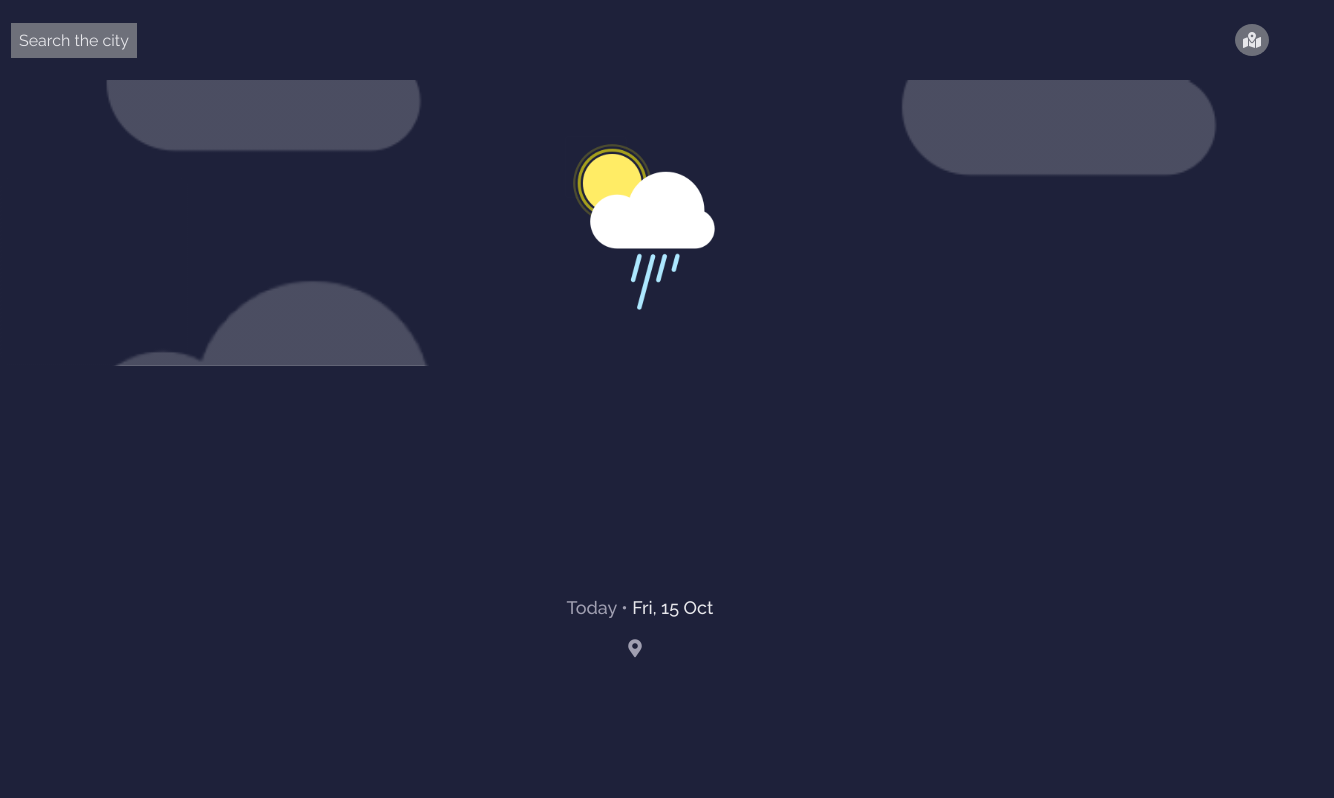
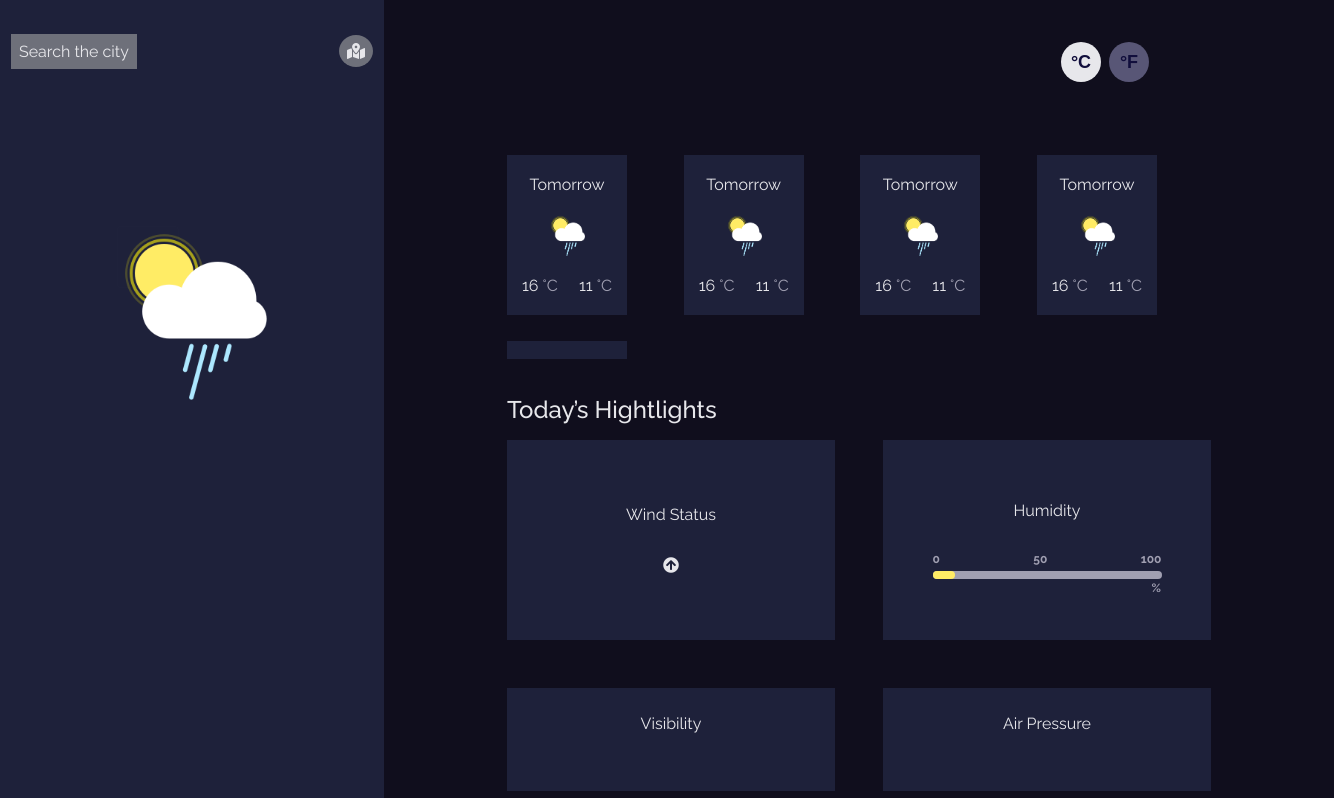
Before and after one commit to aayushm96/weatherapp, a plain HTML site: page index.html in a window 1280 px wide. Shown: the top 798 px of the page, 1334 px wide, since content can reach past the window. Drawn offline with Linux system fonts and the light colour scheme; no server answers.

Commit message:
responsive feature

```diff
--- a/app.js
+++ b/app.js
@@ -16,6 +16,8 @@ const visibility = document.getElementById('w-visibility');
 const pressure = document.getElementById('w-pressure');
 
 const nav = document.getElementById('mobile-nav');
+const hero = document.getElementById('hero');
+
 
 
 closeBtn.addEventListener('click', hide);
@@ -23,12 +25,16 @@ hide();
 function hide() {
     if (nav.classList.contains('weather-nav-show')) {
         nav.classList.remove('weather-nav-show')
+        hero.style.display = 'grid';
+
     }
 }
 
 
 searchBtn.addEventListener('click', (e) => {
     nav.classList.add('weather-nav-show');
+    hero.style.display = 'none';
+
 })
 
 
@@ -72,6 +78,7 @@ const wSearch = document.getElementById('w-search').addEventListener('click', (e
             wind.innerHTML = `${data.wind.speed}<span>mph</span>`;
             const newDirection = data.wind.deg;
             direction.style.transform = `rotate(${newDirection}deg)`;
+
 
             humidity.innerHTML = `${data.main.humidity}<span>%</span>`;
             humidityfill.style.width = `${data.main.humidity}%`
@@ -123,17 +130,18 @@ const geolocation = document.getElementById('w-geolocation').addEventListener('c
                 const newIcon = data.weather[0].icon;
                 icon.setAttribute('src', `https://openweathermap.org/img/wn/${newIcon}@2x.png`)
 
-                wind.innerHTML = `${data.wind.speed}<span>mph</span>`;
+                wind.innerHTML = `${data.wind.speed} <span>mph</span>`;
                 const newDirection = data.wind.deg;
                 direction.style.transform = `rotate(${newDirection}deg)`;
 
-                humidity.innerHTML = `${data.main.humidity}<span>%</span>`;
+
+                humidity.innerHTML = `${data.main.humidity} <span>%</span>`;
                 humidityfill.style.width = `${data.main.humidity}%`
 
                 const newVisibilty = Math.floor((data.visibility) / 1609);
-                visibility.innerHTML = `${newVisibilty}<span>miles</span>`;
+                visibility.innerHTML = `${newVisibilty} <span>miles</span>`;
 
-                pressure.innerHTML = `${data.main.pressure}<span>hPa</span>`;
+                pressure.innerHTML = `${data.main.pressure} <span>hPa</span>`;
             });
     }
     getLocation();
@@ -141,3 +149,10 @@ const geolocation = document.getElementById('w-geolocation').addEventListener('c
 
 
 });
+
+const neww = 'https://api.openweathermap.org/data/2.5/forecast?q=lucknow&appid=b6291b4c6cf82a1db1adbdf33aad5d3f'
+fetch(neww)
+    .then(response => response.json())
+    .then(data => {
+        console.log(data)
+    });
--- a/index.html
+++ b/index.html
@@ -61,7 +61,13 @@
 
 
 
-        <section class="weather-unit-display"></section>
+
+        <section class="weather-unit-display">
+            <form class="unit">
+                <input type="radio" name="unit" checked>
+                <input type="radio" name="unit">
+            </form>
+        </section>
 
         <section class="forcast-display">
             <div class="forcast-card">
@@ -113,7 +119,7 @@
                 <div class="highlight">
                     <p>Wind Status</p>
                     <h1 id="w-wind"></h1>
-                    <div><i id="w-direction" class="fas fa-arrow-circle-up"></i></div>
+                    <div id="w-degree"><i id="w-direction" class="fas fa-arrow-circle-up"></i></div>
                 </div>
                 <div class="highlight">
                     <p>Humidity</p>
@@ -142,6 +148,7 @@
             </div>
         </section>
 
+
     </div>
     <script src="/app.js"></script>
 </body>
--- a/styles/_layout.scss
+++ b/styles/_layout.scss
@@ -1,12 +1,14 @@
-// .container {
-//     display: grid;
-//     grid-template-rows: repeat(3, 1fr);
-//     grid-template-columns: 1fr;
-// }
+.container {
+    display: grid;
+    grid-template-columns: 30% 70%;
+    grid-template-rows: 10% 25% auto;
+    min-height: 100vh;
+}
 
 //search navigation box
 .weather-nav-display {
-    position: fixed;
+    // position: fixed;
+    grid-row: 1/4;
     height: 100vh;
     width: 100%;
 }
@@ -18,47 +20,51 @@
 }
 //hero page
 .weather-display {
-    height: 100vh;
+    grid-row: 1/4;
+    display: grid;
+    grid-template-rows: 10% 90%;
 }
 
 .weather-box {
     display: flex;
     justify-content: space-between;
     align-items: center;
-    height: 10vh;
+    // height: 10vh;
 }
 
 .weather-details {
-    display: grid;
-    grid-template-columns: 1fr;
-    grid-template-rows: auto;
-    justify-content: center;
-    height: 90vh;
-    // padding: 10px 25px 50px 25px;
+    display: flex;
+    justify-content: space-evenly;
+    align-items: center;
+    flex-direction: column;
+    height: 100%;
+    gap: 10px;
 }
-
+.weather-unit-display {
+    .unit {
+        width: 100%;
+        height: fit-content;
+        display: flex;
+        justify-content: flex-end;
+        align-items: center;
+    }
+}
 .forcast-display {
     display: flex;
     flex-wrap: wrap;
-    justify-content: center;
+    // overflow-x: hidden;
+    justify-content: space-between;
     align-items: center;
     gap: 26px;
-}
-
-.detailed-display {
-    display: grid;
-    place-items: center;
-    padding-bottom: 124px;
+    // height: 100%;
 }
 
 .highlight-box {
     display: grid;
-    place-items: center;
-    grid-template-columns: 300px;
-    // grid-template-rows: repeat (4, 150px);
-    gap: 32px;
-    // grid-template-columns: 1fr 1fr;
-    // grid-template-rows: 1fr fr;
+    justify-content: space-between;
+    grid-template-columns: 328px 328px;
+    grid-template-rows: 200px auto;
+    gap: 48px;
 }
 
 .highlight {
--- a/styles/_mediaqueries.scss
+++ b/styles/_mediaqueries.scss
@@ -0,0 +1,28 @@
+@media screen and (max-width: 1200px) {
+    .container {
+        grid-template-columns: 1fr;
+        grid-template-rows: 100vh auto auto;
+        height: auto;
+        width: auto;
+    }
+    .weather-display {
+        grid-row: 1;
+        // display: block;
+        height: 100vh;
+    }
+    .weather-unit-display {
+        display: none;
+    }
+    .forcast-display {
+        padding: 52px 55px;
+        justify-content: space-evenly;
+    }
+    .highlight-box {
+        grid-template-columns: 328px;
+        grid-template-rows: 200px auto;
+        gap: 48px;
+    }
+    .detailed-display {
+        padding-bottom: 137px;
+    }
+}
--- a/styles/_utilities.scss
+++ b/styles/_utilities.scss
@@ -8,7 +8,7 @@ $serach-btn: #3c47e9;
 
 body {
     font-family: "Raleway", sans-serif;
-    background-color: $secondary-bg;
+    background-color: $primary-bg;
 }
 
 a {
--- a/styles/style.scss
+++ b/styles/style.scss
@@ -41,6 +41,7 @@
 
 .weather-nav-show {
     display: block;
+    position: relative;
 }
 
 #close-btn {
@@ -76,13 +77,11 @@
     justify-content: center;
     align-items: center;
     // min-height: 100%;
-    background: linear-gradient(0deg, rgba(30, 33, 58, 0.8), rgba(30, 33, 58, 0.8)), url(/assets/Cloud-background.png);
+    // background: linear-gradient(0deg, rgba(30, 33, 58, 0.8), rgba(30, 33, 58, 0.8)), url(/assets/Cloud-background.png);
     background-size: cover;
     background-position: center;
     background-repeat: no-repeat;
-    // background-color: #616475;
-}
-.weather-img-box {
+    width: 100%;
     img {
         width: 150px;
         height: 175px;
@@ -98,8 +97,58 @@
         }
     }
 }
+.weather-unit-display {
+    background-color: $primary-bg;
+    padding: 42px 123px;
+    height: fit-content;
+    // height: 40px;
+    .unit {
+        background: $primary-bg;
+        input {
+            position: relative;
+            appearance: none;
+            margin-right: 0.5rem;
+            display: block;
+            width: 40px;
+            height: 40px;
+            outline: none;
+            border-radius: 50px;
+            padding: 5px;
+            font-weight: bold;
+            background-color: #585676;
+            color: white;
+            &:checked {
+                color: $primary-bg;
+                background-color: $font-primary-color;
+            }
+            &:first-child::before {
+                position: absolute;
+                top: 50%;
+                left: 50%;
+                transform: translate(-50%, -50%);
+                content: "°C";
+                color: #110e3c;
+                font-size: 18px;
+                font-weight: 700;
+            }
+            &:last-child::before {
+                position: absolute;
+                top: 50%;
+                left: 50%;
+                transform: translate(-50%, -50%);
+                content: "°F";
+                color: #110e3c;
+                font-size: 18px;
+                font-weight: 700;
+            }
+        }
+    }
+}
 .forcast-display {
-    padding: 52px 25px;
+    width: auto;
+    margin: 0 auto;
+    width: fit-content;
+    padding: 52px 123px;
     background-color: $primary-bg;
 }
 .forcast-card {
@@ -122,7 +171,8 @@
     }
 }
 .detailed-display {
-    // padding: 10px 14px 124px 14px;
+    margin: 0 auto;
+    padding: 20px 123px;
     background-color: $primary-bg;
     h1 {
         text-align: left;
@@ -133,7 +183,7 @@
 }
 
 .highlight {
-    padding: 36px;
+    padding: 26px;
     background-color: $secondary-bg;
 }
 
@@ -176,3 +226,5 @@
     background-color: $slider-color;
     // z-index: 5;
 }
+
+@import "mediaqueries";
```
Also changed, not shown: styles/style.css, 1 other file.
